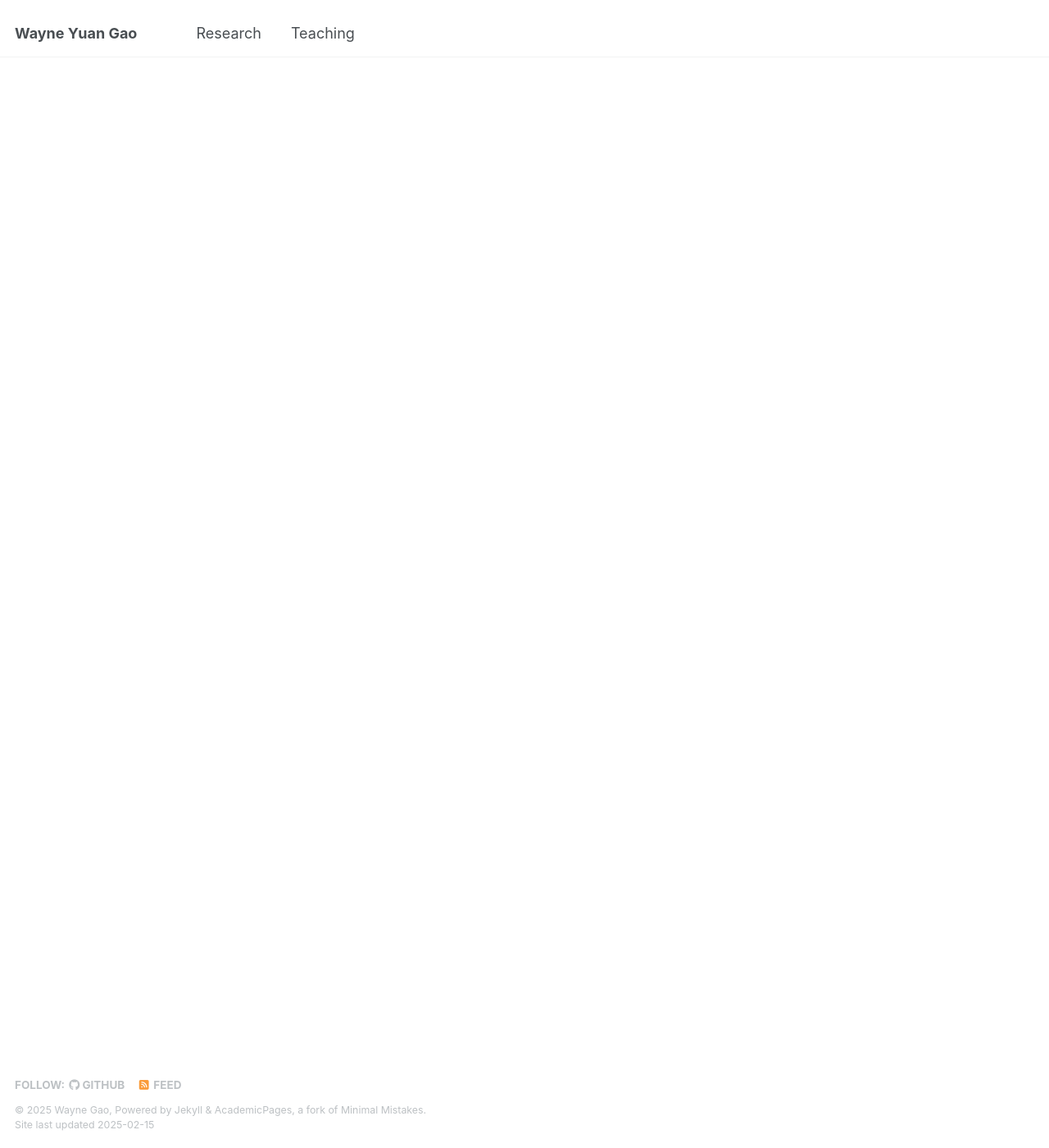
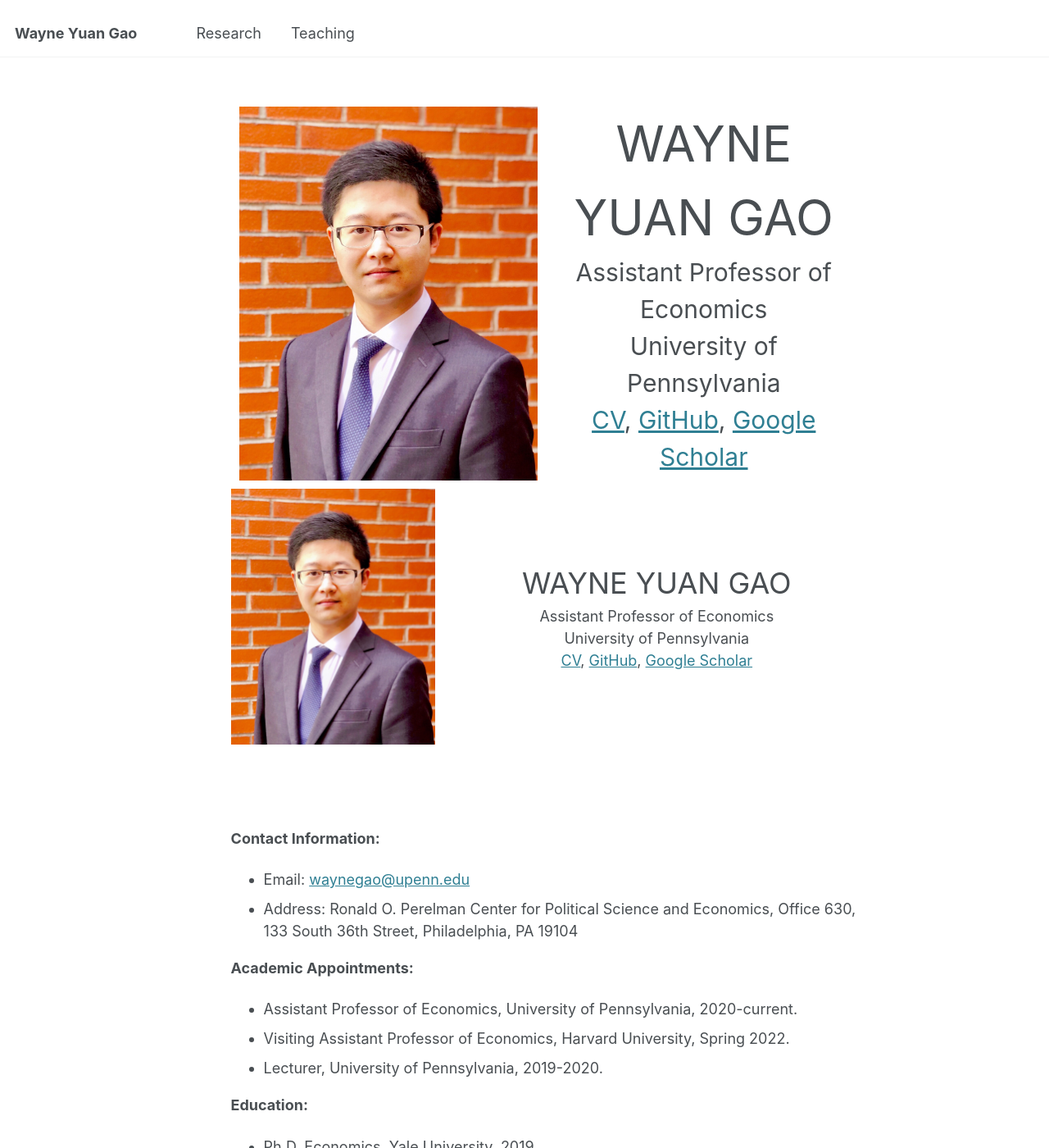
Before and after one commit to wayne-y-gao/wayne-y-gao.github.io, a Jekyll site: the page built from _pages/about.md, in a window 1280 px wide and 1400 px high. Shown: the whole window at 82% size. Built offline with Jekyll 4.4.1, drawn with Linux system fonts in a browser that asks for light colours; part of the change alters nothing that is shown; some of the changed text lies outside the part shown.

Commit message:
Update about.md

```diff
--- a/_pages/about.md
+++ b/_pages/about.md
@@ -6,32 +6,6 @@ redirect_from:
   - /about/
   - /about.html
 ---
-
-<style>
-.flex-container {
-  display: flex;
-  flex-wrap: wrap;
-  font-size: 30px;
-  text-align: center;
-}
-
-.flex-item-left {
-  padding: 10px;
-  flex: 50%;
-}
-
-.flex-item-right {
-  padding: 10px;
-  flex: 50%;
-}
-
-/* Responsive layout - makes a one column-layout instead of a two-column layout */
-@media (max-width: 800px) {
-  .flex-item-right, .flex-item-left {
-    flex: 100%;
-  }
-}
-<style>
 
 <div class="flex-container">
   <div class="flex-item-left"><img src="images/BrickLargeS.jpg" alt="Profile Image" style="width:100%;"></div>
```
